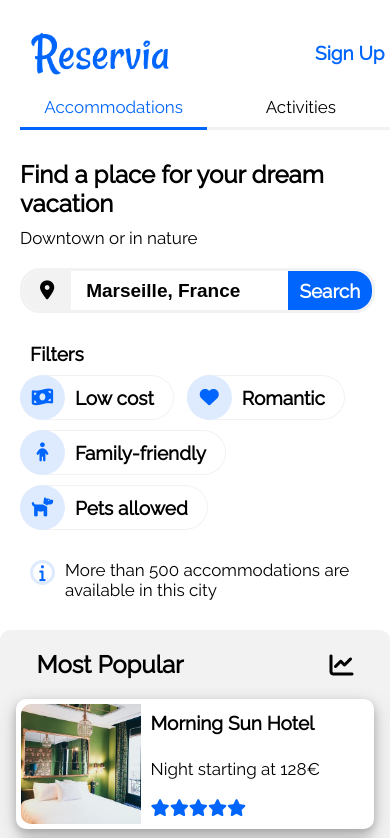
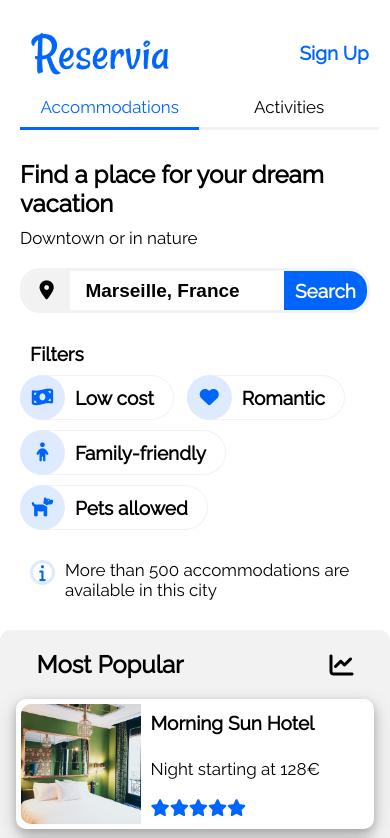
Before and after one commit to gasper324/Reservia-MockUp, a plain HTML site: page index.html in a window 390 px wide. Shown: the top 838 px of the page. Drawn offline with Linux system fonts and the light colour scheme.

Commit message:
Right margin mobile
adjusted right margin on mobile

```diff
--- a/main.css
+++ b/main.css
@@ -447,9 +447,10 @@ footer {
 @media all and (max-width:600px) {
     header {
         flex-wrap: wrap;
-        width: 96%;
+        width: 92%;
         height: 120px;
         align-items: flex-end;
+        margin-right: 0;
     }
     .logo {
         width: 50%;
@@ -492,7 +493,7 @@ footer {
         order: 4;
     }
     .search {
-        width: 355px;
+        width: 350px;
         margin: 0 0 0 20px;
     }
     .filters-bar {
```
